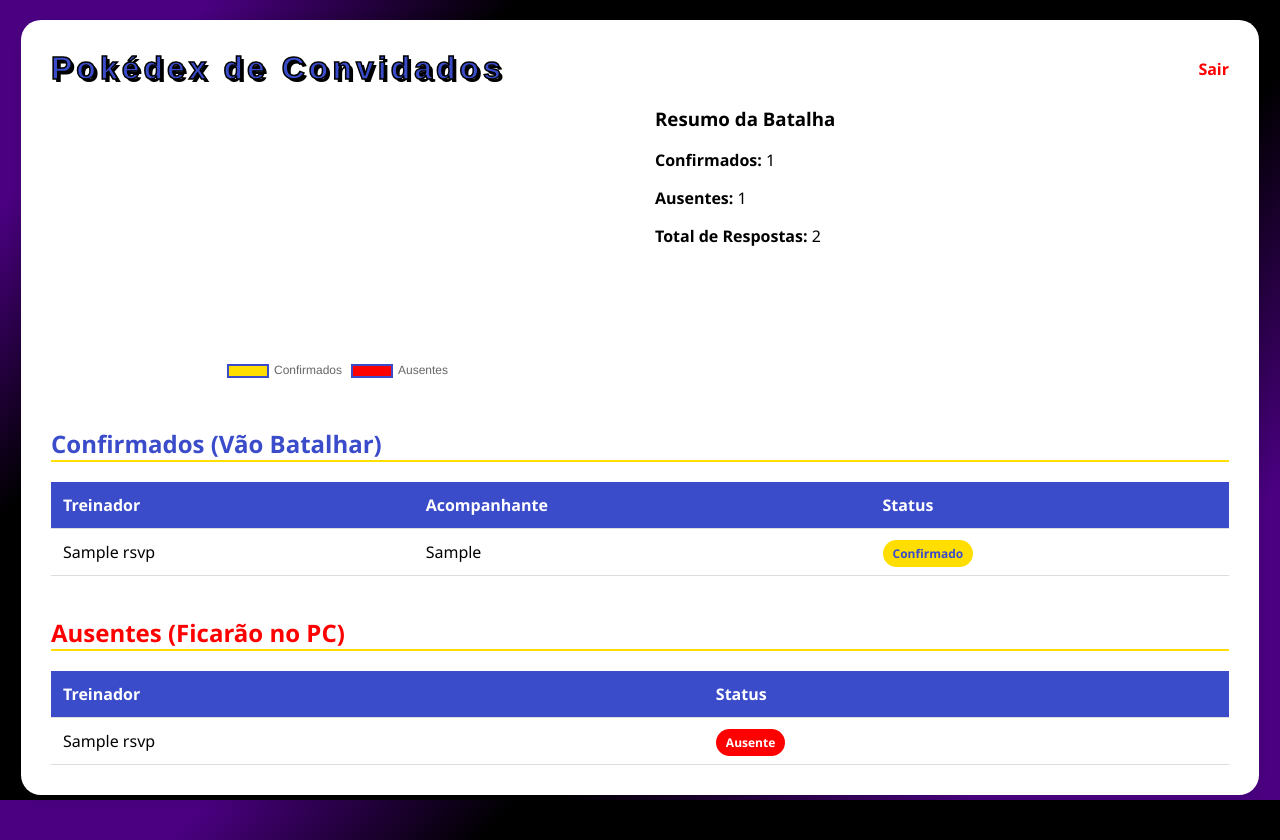
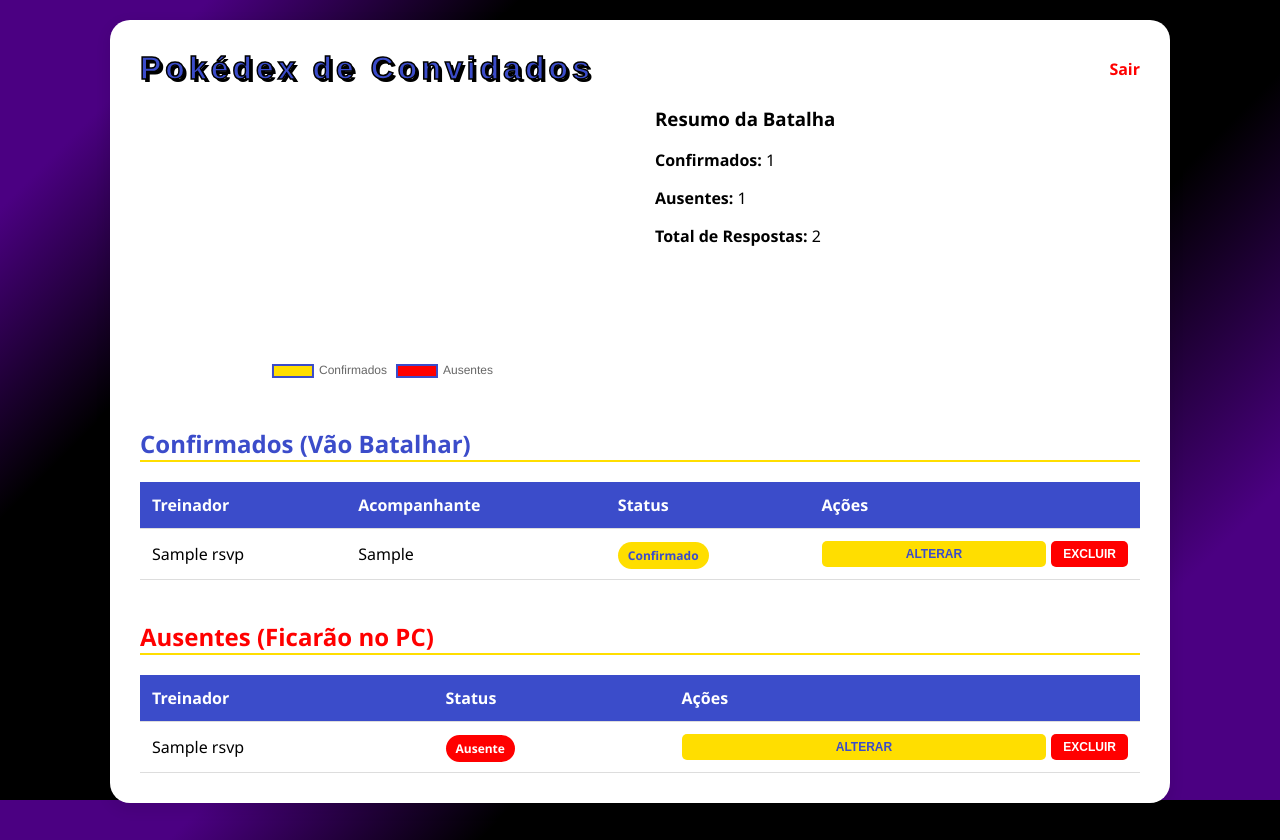
Before and after one commit to Rafael-Rissatti/Convite, a Flask app: template templates/admin.html in a window 1280 px wide. Run offline with Flask 3, Linux system fonts and the light colour scheme; the template is opened without the code that fills it: values that come from a table or form of the project are taken from there, others are empty; tables that the repository leaves empty hold one stand-in row (values such as "Sample post"); some web fonts are replaced.

Commit message:
Add delete and edit functionality to admin dashboard

```diff
--- a/app.py
+++ b/app.py
@@ -71,6 +71,29 @@ def stats():
         "nao": count_nao
     })
 
+@app.route('/admin/delete/<int:id>', methods=['POST'])
+def delete_rsvp(id):
+    if not session.get('logged_in'):
+        return jsonify({"error": "Unauthorized"}), 401
+
+    rsvp = RSVP.query.get_or_404(id)
+    db.session.delete(rsvp)
+    db.session.commit()
+    return redirect(url_for('admin'))
+
+@app.route('/admin/edit/<int:id>', methods=['POST'])
+def edit_rsvp(id):
+    if not session.get('logged_in'):
+        return jsonify({"error": "Unauthorized"}), 401
+
+    rsvp = RSVP.query.get_or_404(id)
+    rsvp.nome = request.form.get('nome')
+    rsvp.acompanhante = request.form.get('acompanhante')
+    rsvp.status = request.form.get('status')
+
+    db.session.commit()
+    return redirect(url_for('admin'))
+
 @app.route('/logout')
 def logout():
     session.pop('logged_in', None)
--- a/static/css/style.css
+++ b/static/css/style.css
@@ -155,10 +155,6 @@ button:hover {
     transform: scale(1.02);
 }
 
-button:active {
-    transform: scale(0.98);
-}
-
 #message {
     margin-top: 20px;
     padding: 15px;
@@ -175,7 +171,7 @@ button:active {
 .admin-container {
     background-color: white;
     width: 95%;
-    max-width: 10000px;
+    max-width: 1000px;
     padding: 30px;
     border-radius: 20px;
     box-shadow: 0 5px 15px rgba(0,0,0,0.1);
@@ -209,3 +205,46 @@ tr:hover { background-color: #f9f9f9; }
 
 .badge-sim { background-color: #FFDE00; color: #3B4CCA; padding: 5px 10px; border-radius: 15px; font-weight: bold; font-size: 12px; }
 .badge-nao { background-color: #FF0000; color: white; padding: 5px 10px; border-radius: 15px; font-weight: bold; font-size: 12px; }
+
+/* Botões de Ação no Admin */
+.actions {
+    display: flex;
+    gap: 5px;
+}
+
+.btn-edit, .btn-delete, .btn-save, .btn-cancel {
+    padding: 6px 12px;
+    border-radius: 5px;
+    cursor: pointer;
+    font-weight: bold;
+    border: none;
+    font-size: 12px;
+}
+
+.btn-edit { background-color: #FFDE00; color: #3B4CCA; }
+.btn-delete { background-color: #FF0000; color: white; }
+.btn-save { background-color: #3B4CCA; color: white; font-size: 14px; padding: 10px 20px; }
+.btn-cancel { background-color: #ccc; color: #333; font-size: 14px; padding: 10px 20px; }
+
+/* Modal Styles */
+.modal {
+    display: none;
+    position: fixed;
+    z-index: 10;
+    left: 0;
+    top: 0;
+    width: 100%;
+    height: 100%;
+    background-color: rgba(0,0,0,0.5);
+}
+
+.modal-content {
+    background-color: white;
+    margin: 10% auto;
+    padding: 30px;
+    border: 4px solid #3B4CCA;
+    width: 90%;
+    max-width: 400px;
+    border-radius: 20px;
+    box-shadow: 0 5px 15px rgba(0,0,0,0.3);
+}
--- a/templates/admin.html
+++ b/templates/admin.html
@@ -34,6 +34,7 @@
                         <th>Treinador</th>
                         <th>Acompanhante</th>
                         <th>Status</th>
+                        <th>Ações</th>
                     </tr>
                 </thead>
                 <tbody>
@@ -42,6 +43,14 @@
                         <td>{{ p.nome }}</td>
                         <td>{{ p.acompanhante or '-' }}</td>
                         <td><span class="badge-sim">Confirmado</span></td>
+                        <td>
+                            <div class="actions">
+                                <button class="btn-edit" onclick="openEditModal('{{ p.id }}', '{{ p.nome }}', '{{ p.acompanhante or '' }}', '{{ p.status }}')">Alterar</button>
+                                <form action="{{ url_for('delete_rsvp', id=p.id) }}" method="POST" style="display:inline;" onsubmit="return confirm('Expulsar este treinador da aventura?')">
+                                    <button type="submit" class="btn-delete">Excluir</button>
+                                </form>
+                            </div>
+                        </td>
                     </tr>
                     {% endfor %}
                 </tbody>
@@ -53,6 +62,7 @@
                     <tr>
                         <th>Treinador</th>
                         <th>Status</th>
+                        <th>Ações</th>
                     </tr>
                 </thead>
                 <tbody>
@@ -60,6 +70,14 @@
                     <tr>
                         <td>{{ p.nome }}</td>
                         <td><span class="badge-nao">Ausente</span></td>
+                        <td>
+                            <div class="actions">
+                                <button class="btn-edit" onclick="openEditModal('{{ p.id }}', '{{ p.nome }}', '{{ p.acompanhante or '' }}', '{{ p.status }}')">Alterar</button>
+                                <form action="{{ url_for('delete_rsvp', id=p.id) }}" method="POST" style="display:inline;" onsubmit="return confirm('Expulsar este treinador da aventura?')">
+                                    <button type="submit" class="btn-delete">Excluir</button>
+                                </form>
+                            </div>
+                        </td>
                     </tr>
                     {% endfor %}
                 </tbody>
@@ -67,7 +85,36 @@
         </div>
     </div>
 
+    <!-- Modal de Edição -->
+    <div id="editModal" class="modal">
+        <div class="modal-content">
+            <h2 style="color: #3B4CCA;">Editar Treinador</h2>
+            <form id="editForm" method="POST">
+                <div class="form-group">
+                    <label for="edit_nome">Nome</label>
+                    <input type="text" id="edit_nome" name="nome" required>
+                </div>
+                <div class="form-group">
+                    <label for="edit_acompanhante">Acompanhante</label>
+                    <input type="text" id="edit_acompanhante" name="acompanhante">
+                </div>
+                <div class="form-group">
+                    <label for="edit_status">Status</label>
+                    <select id="edit_status" name="status" style="width: 100%; padding: 10px; border-radius: 8px;">
+                        <option value="sim">Confirmado</option>
+                        <option value="nao">Ausente</option>
+                    </select>
+                </div>
+                <div style="margin-top: 20px; display: flex; gap: 10px;">
+                    <button type="submit" class="btn-save">Salvar Alterações</button>
+                    <button type="button" class="btn-cancel" onclick="closeModal()">Cancelar</button>
+                </div>
+            </form>
+        </div>
+    </div>
+
     <script>
+        // Gráfico
         fetch('/api/stats')
             .then(res => res.json())
             .then(data => {
@@ -91,6 +138,30 @@
                     }
                 });
             });
+
+        // Funções do Modal
+        function openEditModal(id, nome, acompanhante, status) {
+            const modal = document.getElementById('editModal');
+            const form = document.getElementById('editForm');
+
+            document.getElementById('edit_nome').value = nome;
+            document.getElementById('edit_acompanhante').value = acompanhante;
+            document.getElementById('edit_status').value = status;
+
+            form.action = '/admin/edit/' + id;
+            modal.style.display = 'block';
+        }
+
+        function closeModal() {
+            document.getElementById('editModal').style.display = 'none';
+        }
+
+        window.onclick = function(event) {
+            const modal = document.getElementById('editModal');
+            if (event.target == modal) {
+                closeModal();
+            }
+        }
     </script>
 </body>
 </html>
```
